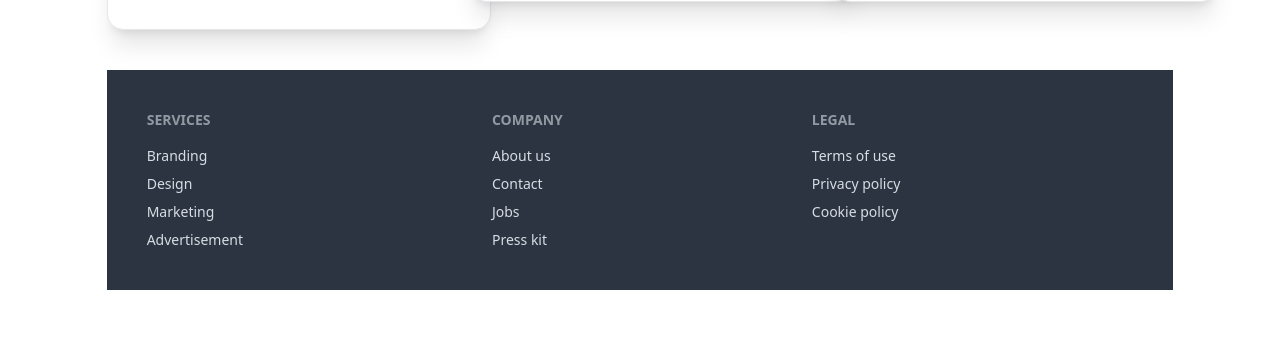
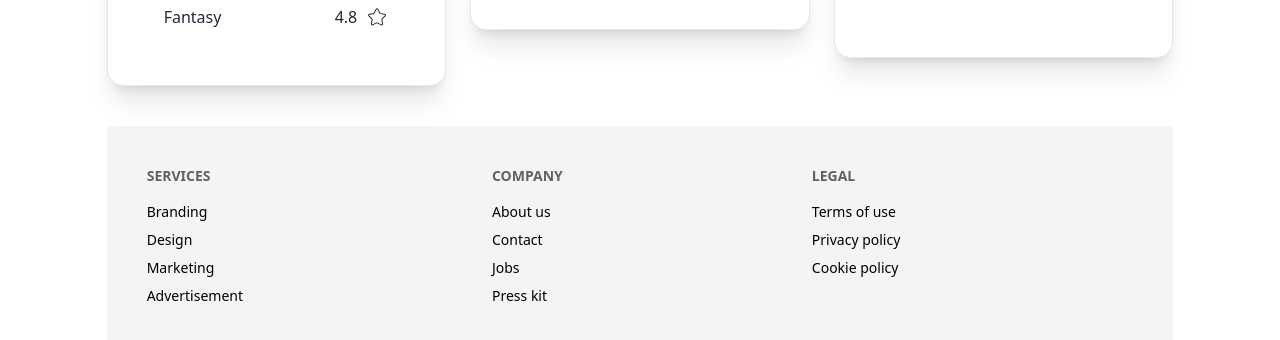
Before and after one commit to marinaakter/boi-poka-project, a React (Vite) app: page / in a window 1280 px wide. Shown: the part 2192-2532 px from the top of the page. Before the commit the page ends 2482 px from the top, so only its background shows below. Built offline with nearby package versions, Linux system fonts and the light colour scheme.

Commit message:
update component styles for Book, Footer, and Root; improve layout and color scheme

```diff
--- a/src/components/Book/Book.jsx
+++ b/src/components/Book/Book.jsx
@@ -5,7 +5,7 @@ const Book = ({ book }) => {
   const { bookId, image, bookName, author, tags, category, rating } = book;
   return (
     <Link to={`/books/${bookId}`}>
-      <div className="card bg-base-100 w-96 shadow-xl border p-6">
+      <div className="card bg-base-100  shadow-xl border p-6">
         <figure className="bg-gray-200 py-8 rounded-2xl">
           <img className="h-[166px]" src={image} alt={bookName} />
         </figure>
--- a/src/components/Footer/Footer.jsx
+++ b/src/components/Footer/Footer.jsx
@@ -1,7 +1,7 @@
 
 const Footer = () => {
   return (
-    <footer className="footer bg-neutral text-neutral-content p-10">
+    <footer className="footer bg-gray-100 text-black p-10">
   <nav>
     <h6 className="footer-title">Services</h6>
     <a className="link link-hover">Branding</a>
--- a/src/components/Root/Root.jsx
+++ b/src/components/Root/Root.jsx
@@ -4,10 +4,12 @@ import Navbar from "../Navbar/Navbar";
 
 const Root = () => {
   return (
-    <div className="w-10/12 mx-auto">
-      <Navbar></Navbar>
-      <Outlet></Outlet>
-      <Footer></Footer>
+    <div className="">
+      <div className="w-10/12 mx-auto">
+        <Navbar></Navbar>
+        <Outlet></Outlet>
+        <Footer></Footer>
+      </div>
     </div>
   );
 };
```
